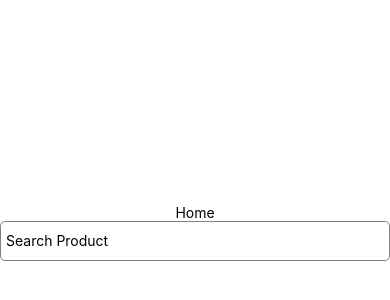
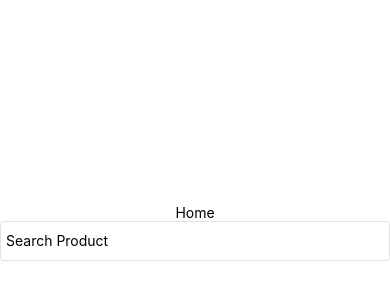
Before and after one commit to aneurysmjs/mobile-shop, a React Native app: screen / in a window 390 px wide. Shown: the part 190-490 px from the top of the page. Built offline with nearby package versions, Linux system fonts and the light colour scheme.

Commit message:
style(searchinput.styles): use variables

```diff
--- a/src/components/SearchInput/SearchInput.styles.ts
+++ b/src/components/SearchInput/SearchInput.styles.ts
@@ -1,13 +1,14 @@
 import { StyleSheet } from 'react-native';
 
 import padding from '@styles/utils/padding';
+import { BORDER_COLOR, BORDER_RADIUS, BORDER_WIDTH } from '@styles/variables';
 
 export default StyleSheet.create({
   input: {
     height: 40,
-    borderRadius: 5,
-    borderColor: 'gray',
-    borderWidth: 1,
+    borderRadius: BORDER_RADIUS,
+    borderColor: BORDER_COLOR,
+    borderWidth: BORDER_WIDTH,
     width: '100%',
     ...padding(0, 5),
   },
```
